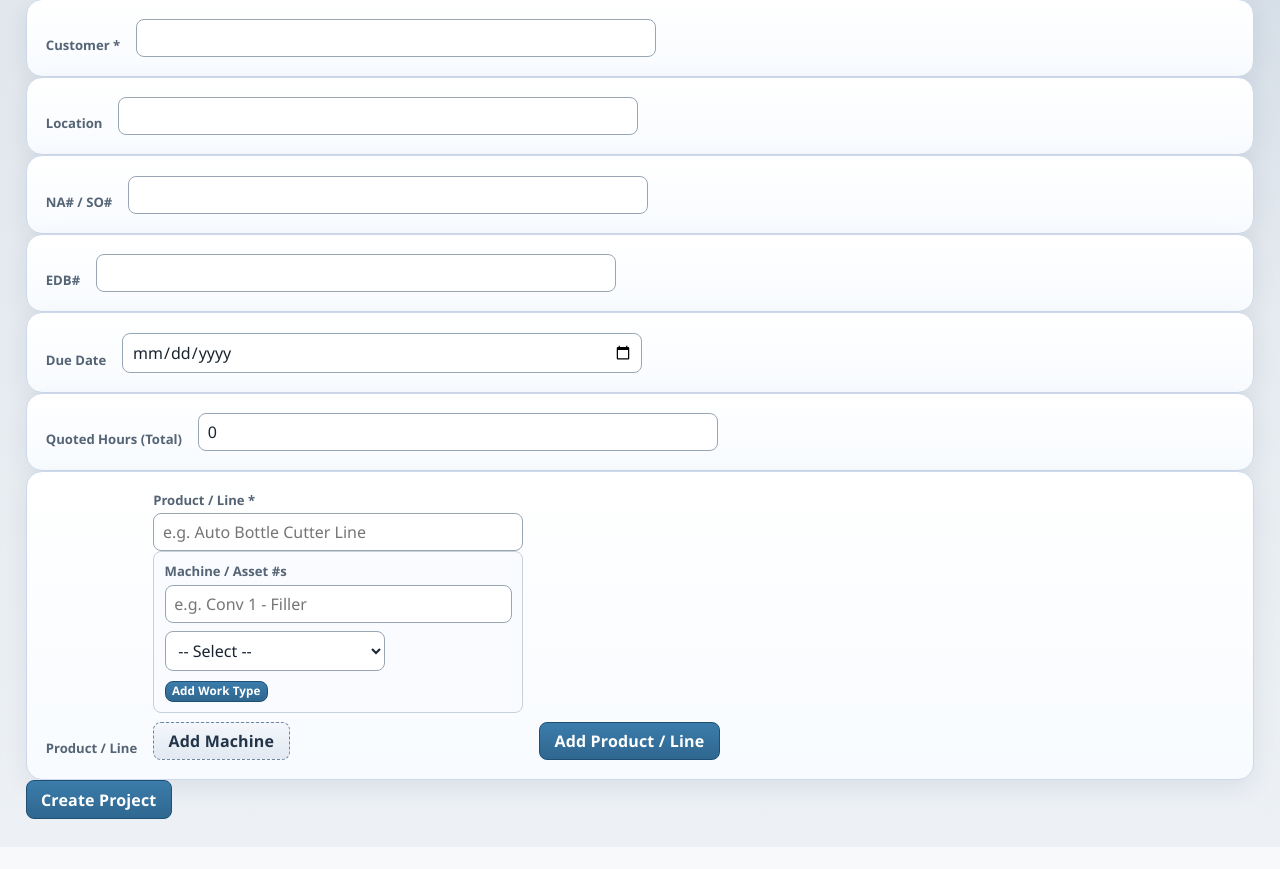
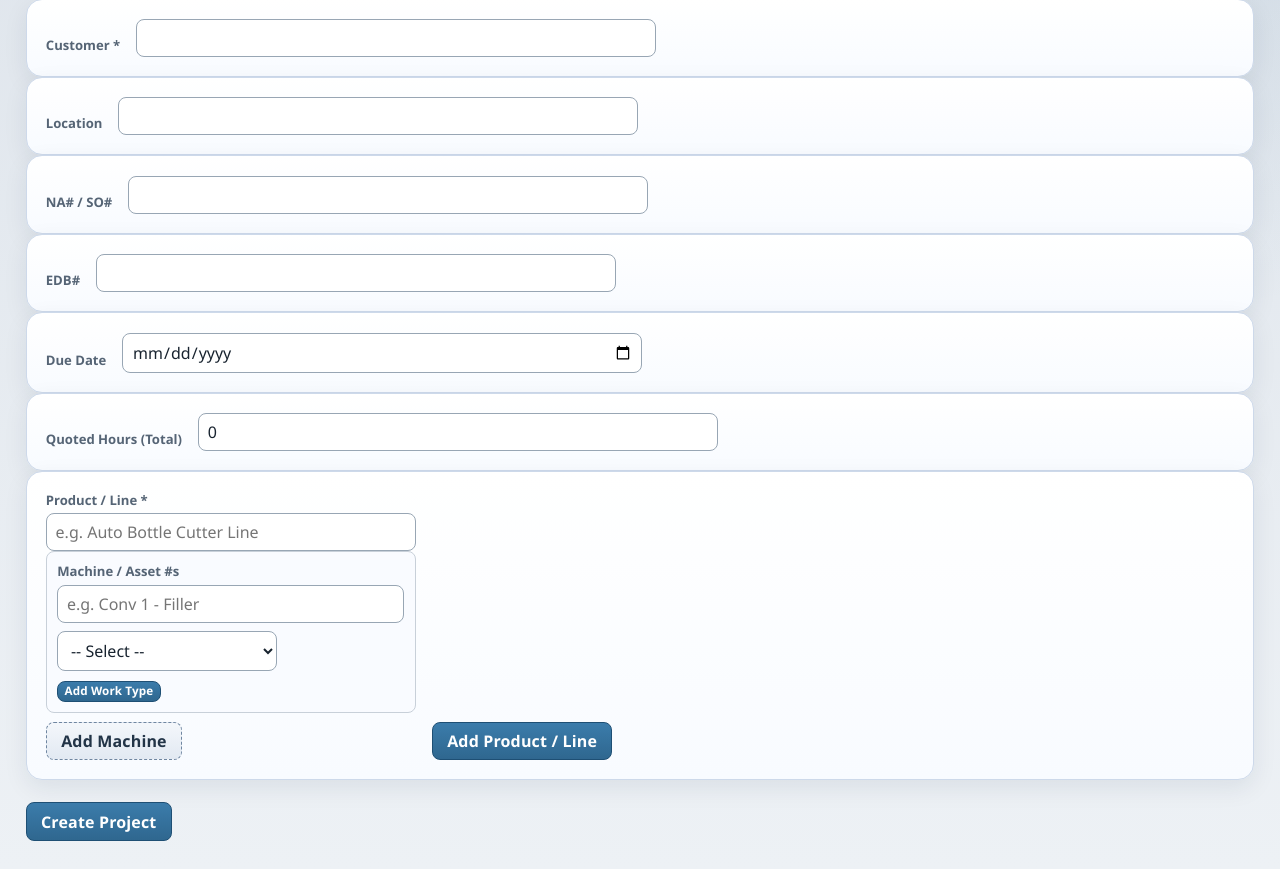
Before and after one commit to AdashAZ/Project-Tracker, a Flask app: page /projects/new in a window 1280 px wide. Shown: the part 140-1009 px from the top of the page. Before the commit the page ends 959 px from the top, so only its background shows below. Run offline with Flask 3, Linux system fonts and the light colour scheme.

Commit message:
Deleted some text in new project form

```diff
--- a/templates/project_form.html
+++ b/templates/project_form.html
@@ -39,7 +39,7 @@
   </div>
 
   <div class="form-group">
-    <label>Product / Line </label>
+    <!--<label>Product / Line </label>-->
     <input type="hidden" id="product_lines_payload" name="product_lines_payload" value="[]">
 
     <div id="product-line-builder-list" class="product-line-builder-list">
@@ -80,7 +80,7 @@
 
     <button type="button" id="add-product-line-btn" class="add-product-line-btn">Add Product / Line</button>
   </div>
-
+</br>
   <button type="submit">Create Project</button>
 </form>
 
```
